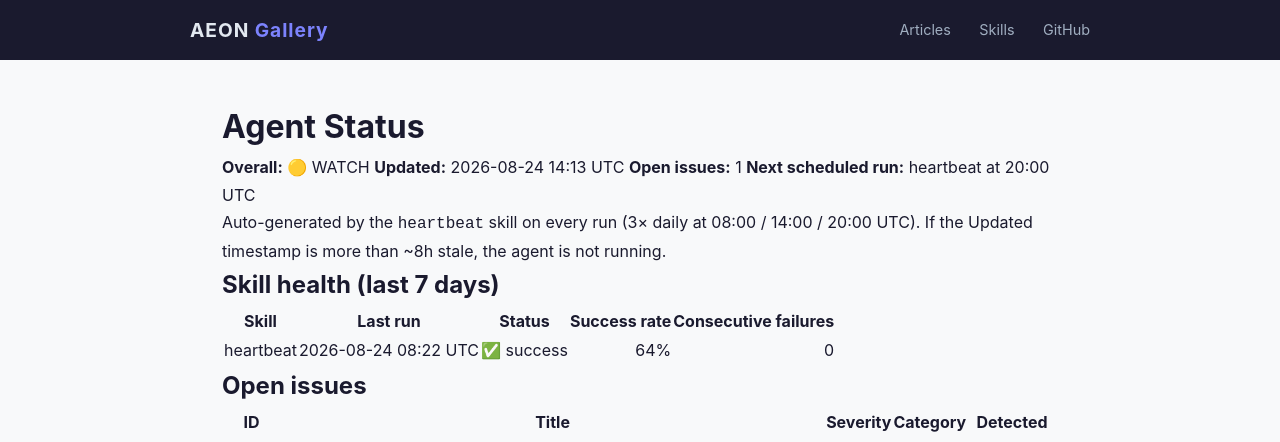
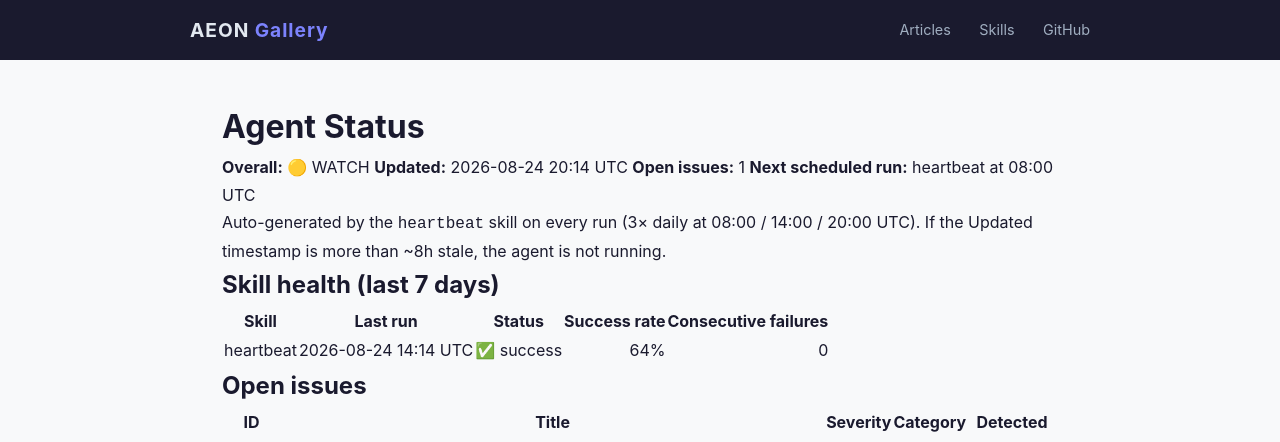
Before and after one commit to RickCrosschain/aeon, a Jekyll site: the page built from docs/status.md, in a window 1280 px wide. Shown: the top 442 px of the page. Built offline with Jekyll 4.4.1, drawn with Linux system fonts in a browser that asks for light colours.

Commit message:
chore(heartbeat): auto-commit 2026-08-24

```diff
--- a/docs/status.md
+++ b/docs/status.md
@@ -7,9 +7,9 @@
 # Agent Status
 
 **Overall:** 🟡 WATCH
-**Updated:** 2026-08-24 14:13 UTC
+**Updated:** 2026-08-24 20:14 UTC
 **Open issues:** 1
-**Next scheduled run:** heartbeat at 20:00 UTC
+**Next scheduled run:** heartbeat at 08:00 UTC
 
 Auto-generated by the `heartbeat` skill on every run (3× daily at 08:00 / 14:00 / 20:00 UTC). If the Updated timestamp is more than ~8h stale, the agent is not running.
 
@@ -17,7 +17,7 @@
 
 | Skill | Last run | Status | Success rate | Consecutive failures |
 |-------|----------|--------|-------------:|---------------------:|
-| heartbeat | 2026-08-24 08:22 UTC | ✅ success | 64% | 0 |
+| heartbeat | 2026-08-24 14:14 UTC | ✅ success | 64% | 0 |
 
 ## Open issues
 
--- a/memory/token-usage.csv
+++ b/memory/token-usage.csv
@@ -187,3 +187,4 @@
 2026-08-23,heartbeat,claude-opus-4-8,2116,4060,327291,43666
 2026-08-24,heartbeat,claude-opus-4-8,2112,4401,301967,56327
 2026-08-24,heartbeat,claude-opus-4-8,2116,4882,412342,57569
+2026-08-24,heartbeat,claude-opus-4-8,2120,5665,535027,59084
```
Also changed, not shown: memory/logs/2026-08-24.md (+11 -0 lines), .outputs/heartbeat.md.
